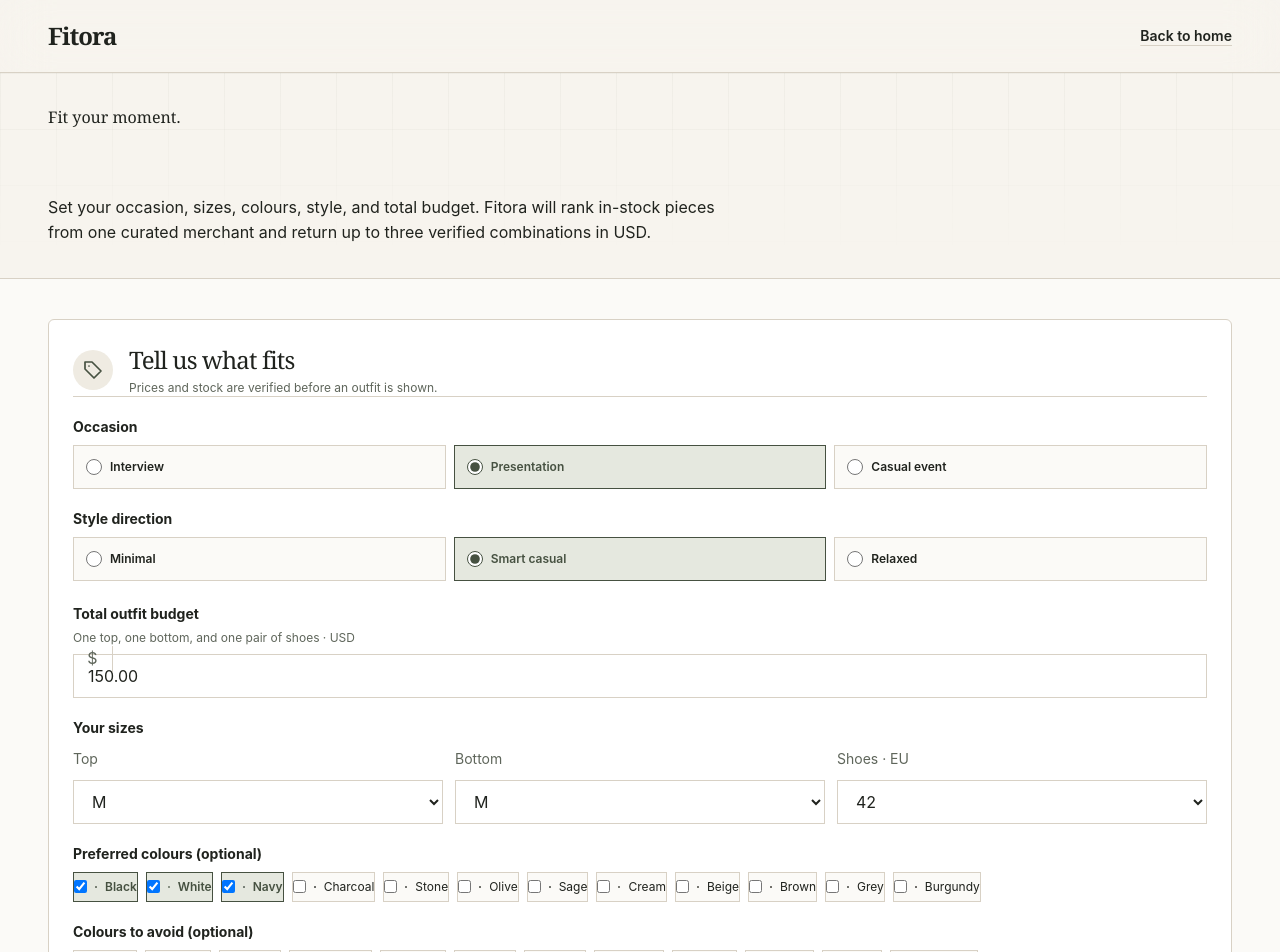
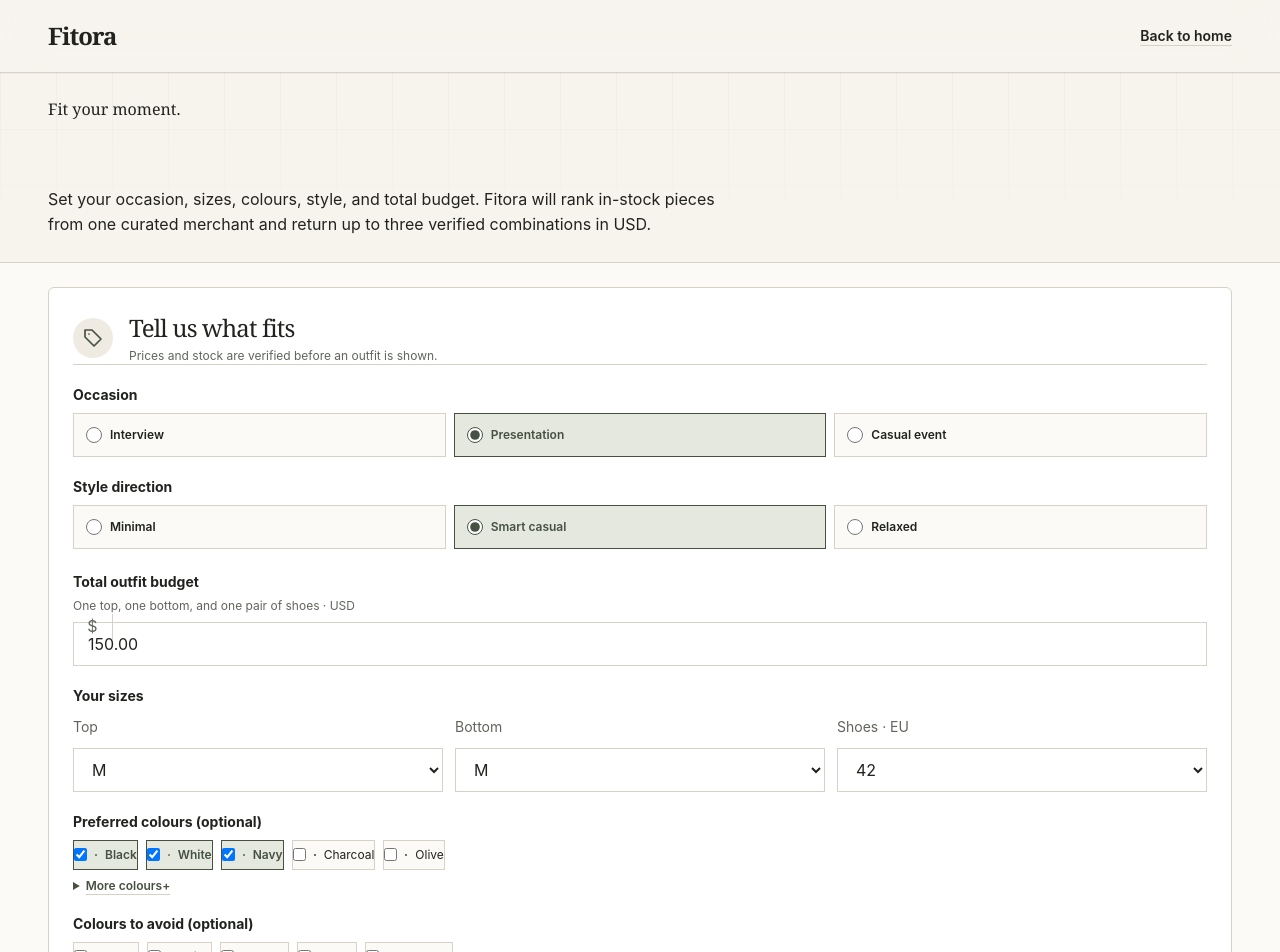
Before and after one commit to jmchin26/fitora, a Next.js app: page /build in a window 1280 px wide. Shown: the top 952 px of the page. Built offline with nearby package versions, Linux system fonts and the light colour scheme.

Commit message:
refactor: compact desktop preference workflow

```diff
--- a/src/app/build/page.tsx
+++ b/src/app/build/page.tsx
@@ -31,7 +31,7 @@
       </header>
 
       <main id="main-content" tabIndex={-1}>
-        <section className="relative mx-auto grid w-full max-w-[96rem] gap-8 overflow-hidden px-6 py-8 lg:grid-cols-[0.72fr_1.28fr] lg:items-center lg:gap-16 lg:px-12 lg:py-9">
+        <section className="relative mx-auto grid w-full max-w-[96rem] gap-8 overflow-hidden px-6 py-6 lg:grid-cols-[0.72fr_1.28fr] lg:items-center lg:gap-16 lg:px-12 lg:py-5">
           <div aria-hidden="true" className="editorial-grid pointer-events-none absolute inset-0 z-0" />
           <div className="relative z-10">
             <h1 className="max-w-4xl font-serif text-[clamp(3.5rem,6vw,6.5rem)] font-medium leading-[0.82] tracking-[-0.065em]">
--- a/src/components/build/build-experience.tsx
+++ b/src/components/build/build-experience.tsx
@@ -533,7 +533,7 @@
   }
 
   return (
-    <section className="border-t border-[var(--line)] bg-[var(--surface)] px-6 py-8 lg:px-12 lg:py-10">
+    <section className="border-t border-[var(--line)] bg-[var(--surface)] px-6 py-6 lg:px-12 lg:py-6">
       <div className="mx-auto grid w-full max-w-[96rem] gap-9 xl:grid-cols-[27.5rem_minmax(0,1fr)] xl:items-start xl:gap-10">
         <div>
           {storageNotice ? (
--- a/src/components/build/preference-form.tsx
+++ b/src/components/build/preference-form.tsx
@@ -267,14 +267,18 @@
   selected: readonly ProductColor[];
   onToggle: (color: ProductColor) => void;
 }) {
-  return (
-    <fieldset
-      aria-describedby={describedBy}
-      aria-invalid={Boolean(describedBy)}
-    >
-      <legend className="text-sm font-bold text-[var(--ink)]">{label}</legend>
-      <div className="mt-2 flex flex-wrap gap-2">
-        {PRODUCT_COLORS.map((color) => {
+  const featuredColors: ProductColor[] =
+    name === "preferredColors"
+      ? ["black", "white", "navy", "charcoal", "olive"]
+      : ["stone", "beige", "brown", "grey", "burgundy"];
+  const moreColors = PRODUCT_COLORS.filter(
+    (color) => !featuredColors.includes(color),
+  );
+  const hiddenSelectionCount = moreColors.filter((color) =>
+    selected.includes(color),
+  ).length;
+
+  function colorChoice(color: ProductColor) {
     const checked = selected.includes(color);
 
     return (
@@ -302,8 +306,24 @@
         {capitalize(color)}
       </label>
     );
-        })}
+  }
+
+  return (
+    <fieldset
+      aria-describedby={describedBy}
+      aria-invalid={Boolean(describedBy)}
+    >
+      <legend className="text-sm font-bold text-[var(--ink)]">{label}</legend>
+      <div className="mt-2 flex flex-wrap gap-2">
+        {featuredColors.map(colorChoice)}
       </div>
+      <details className="group mt-2">
+        <summary className="min-h-9 cursor-pointer list-none text-xs font-semibold text-[var(--sage-dark)] underline decoration-[var(--line)] underline-offset-4 [&::-webkit-details-marker]:hidden">
+          More colours{hiddenSelectionCount > 0 ? ` (${hiddenSelectionCount} selected)` : ""}
+          <span aria-hidden="true" className="ml-2 inline-block transition-transform group-open:rotate-45">+</span>
+        </summary>
+        <div className="flex flex-wrap gap-2 pt-2">{moreColors.map(colorChoice)}</div>
+      </details>
     </fieldset>
   );
 }
```
Lines whose indentation alone changed are shown as unchanged.
